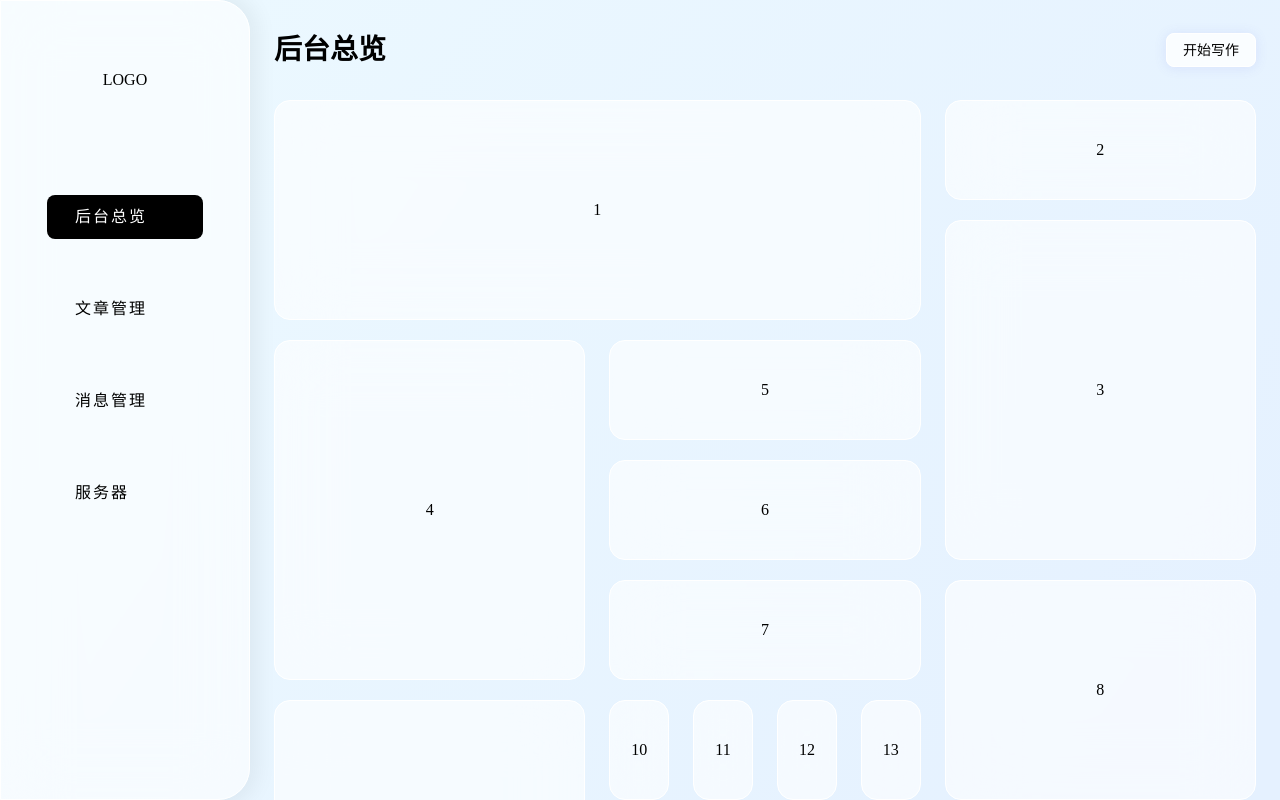
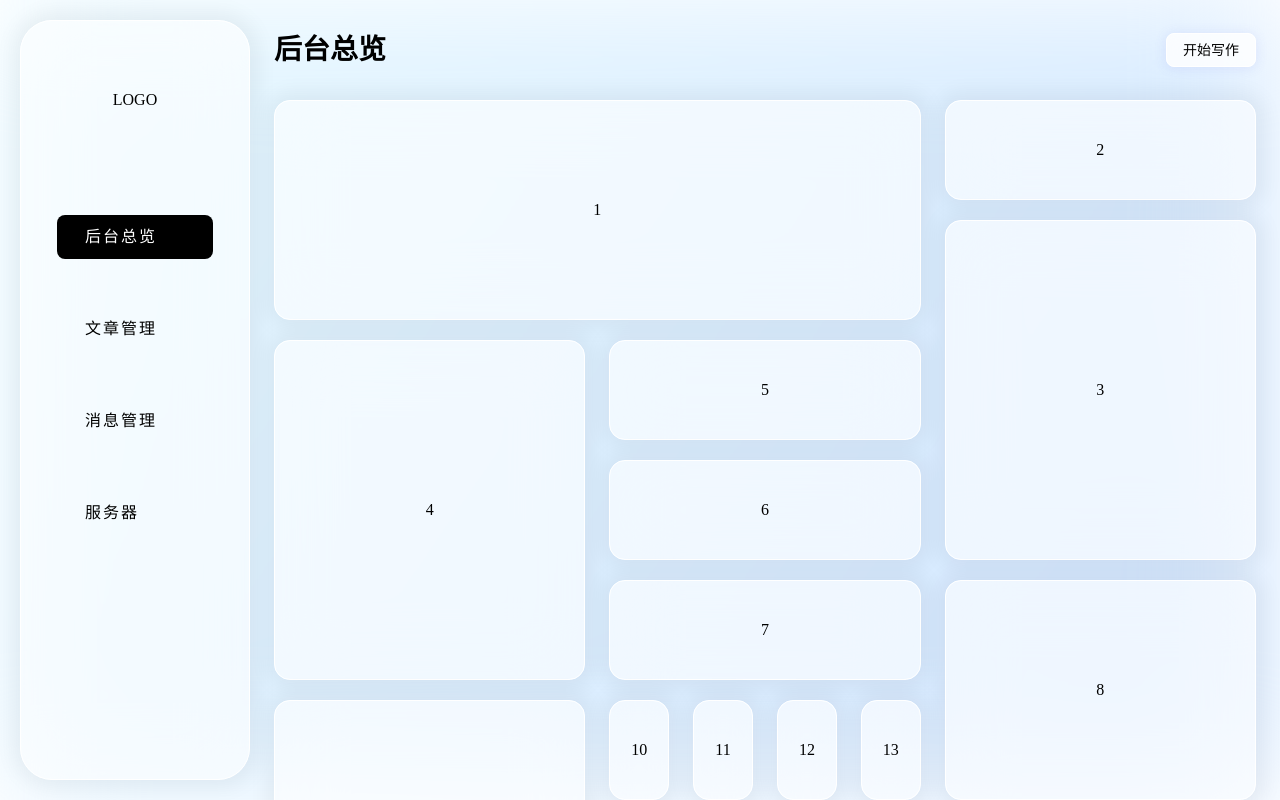
Before and after one commit to Xerrors/gourd, a Vue app in the folder dashboard/: page /dashboard in a window 1280 px wide. Shown: the top 800 px of the page. Built offline with nearby package versions, Linux system fonts and the light colour scheme.

Commit message:
change panel

```diff
--- a/dashboard/src/App.vue
+++ b/dashboard/src/App.vue
@@ -1,4 +1,5 @@
 <template>
+  <div class="bg"></div>
   <layout/>
 </template>
 
@@ -15,4 +16,15 @@ export default defineComponent({
 </script>
 
 <style lang="scss">
+.bg {
+  height: 100%;
+  width: 100%;
+
+  position: fixed;
+  background: url("/test.png");
+  background: white;
+  background: linear-gradient(124.51deg, #e4f6ff 11.89%, #d5e8ff 86.3%);;
+  filter: blur(64px);
+  z-index: -1;
+}
 </style>
--- a/dashboard/src/components/Layout.vue
+++ b/dashboard/src/components/Layout.vue
@@ -27,8 +27,7 @@ export default defineComponent({
 
 <style lang="scss" scoped>
 .default-container {
-  background: linear-gradient(124.51deg, #EBF8FF 11.89%, #e5f1ff 86.3%);
-
+  // background: linear-gradient(124.51deg, #EBF8FF 11.89%, #e5f1ff 86.3%);
   main{
     margin-left: var(--slides-width);
     min-height: 100vh;
--- a/dashboard/src/components/Slides.vue
+++ b/dashboard/src/components/Slides.vue
@@ -18,15 +18,15 @@
   position: fixed;
   top: 0;
 
-  width: var(--slides-width);
-  height: 100vh;
+  width: calc(var(--slides-width) - 20px);
+  height: calc(100vh - 40px);
 
   display: flex;
   flex-direction: column;
   align-items: center;
 
-  background: white;
-  border-radius: 0 32px 32px 0;
+  border-radius: 32px;
+  margin: 20px;
 
   background: rgba(255, 255, 255, 0.6);
   border: 1px solid #FFFFFF;
--- a/dashboard/src/styles/_variables.scss
+++ b/dashboard/src/styles/_variables.scss
@@ -1,4 +1,4 @@
 :root {
-  --slides-width: 400px;
+  --slides-width: 320px;
   --navbar-height: 100px;
 }
--- a/dashboard/src/styles/index.scss
+++ b/dashboard/src/styles/index.scss
@@ -14,6 +14,10 @@ button {
     outline: none;
   }
 }
+
+// .btn-text {
+
+// }
 
 
 .m-btn {
--- a/dashboard/src/views/Home.vue
+++ b/dashboard/src/views/Home.vue
@@ -48,6 +48,7 @@
   border: 1px solid #FFFFFF;
   box-sizing: border-box;
   backdrop-filter: blur(32px);
+  box-shadow: 1px 0px 20px 8px rgba(0,0,0,0.05);
   /* Note: backdrop-filter has minimal browser support */
 
   border-radius: 16px;
```
Also changed, not shown: dashboard/public/test.png (added).
